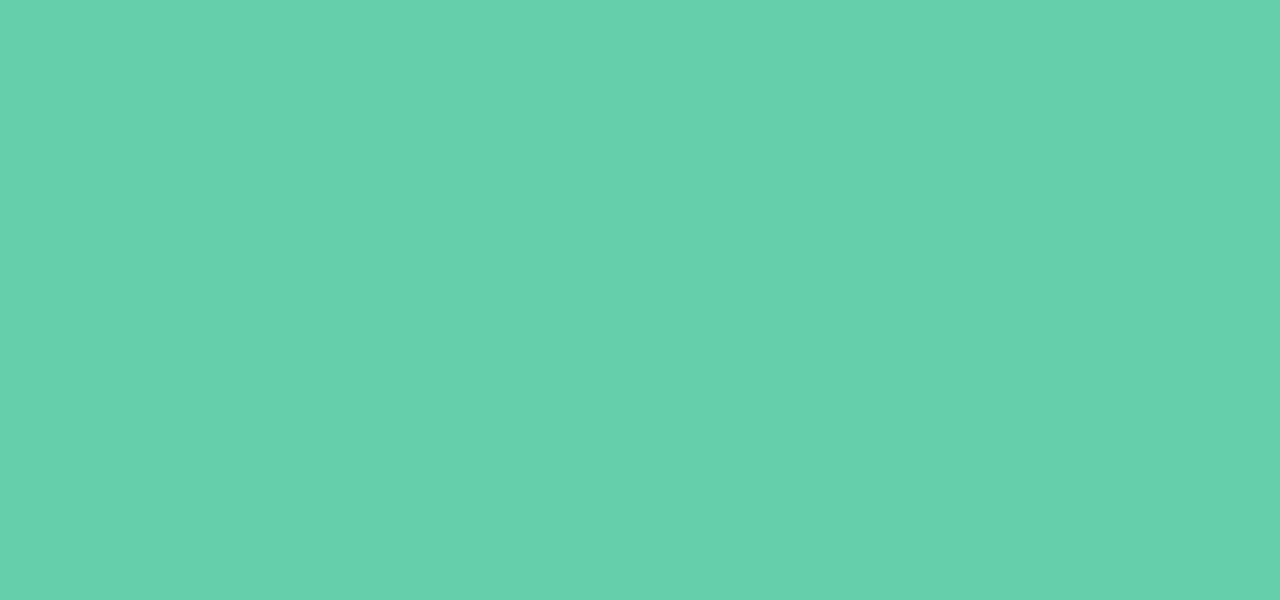
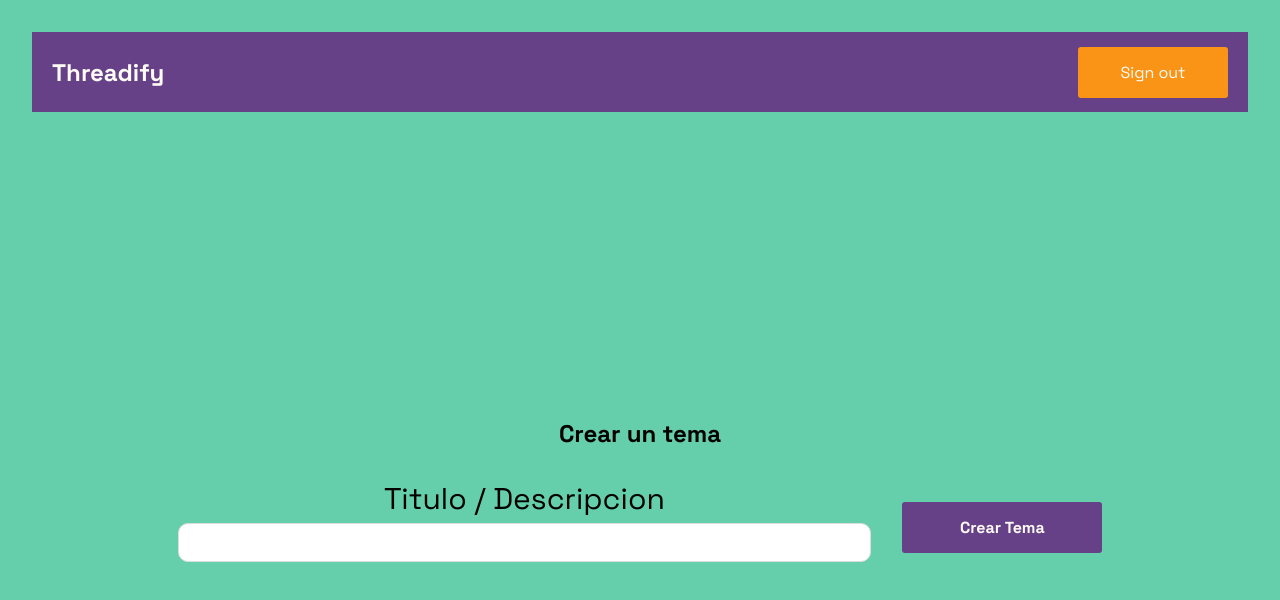
Before and after one commit to daniel69zz/foro, a React (Vite) app: page /tema in a window 1280 px wide. Before the commit this address had no page. Shown: the top 600 px of the page. Built offline with nearby package versions, Linux system fonts and the light colour scheme.

Commit message:
nav bar add

```diff
--- a/src/App.jsx
+++ b/src/App.jsx
@@ -2,9 +2,10 @@ import { useState } from 'react'
 import reactLogo from './assets/react.svg'
 import viteLogo from '/vite.svg'
 import './App.css'
-import { BrowserRouter, Routes, Route } from 'react-router-dom'
-import Login from "./components/Login"
-import Register from "./components/Register"
+import { BrowserRouter, Routes, Route } from 'react-router-dom';
+import Login from "./components/Login";
+import Register from "./components/Register";
+import Home from "./components/Home";
 
 function App() {
   const [count, setCount] = useState(0)
@@ -13,8 +14,9 @@ function App() {
     <div className='app'>
       <BrowserRouter>
           <Routes>
-              <Route path='/login' element={<Login/>}/>
+              <Route path='/' element={<Login/>}/>
               <Route path='/register' element={<Register/>}/>
+              <Route path='/tema' element={<Home/>}/>
           </Routes>
       </BrowserRouter>
 
--- /dev/null
+++ b/src/components/Home.jsx
@@ -0,0 +1,26 @@
+import React, {useState} from 'react';
+import Nav from "./Nav.jsx";
+
+function Home(){
+    const [tema, setTema] = useState("");
+
+    return (
+        <>
+            <Nav/>
+
+            <main className='home'>
+                <h2 className='homeTitle'>Crear un tema</h2>
+                <form className='homeForm'>
+                    <div className='home__container'>
+                        <label htmlFor="tema">Titulo / Descripcion</label>
+                        <input type="text" name='tema'onChange={(e) => setTema(e.target.value)}/>
+                    </div>
+
+                    <button className='homeBtn'>Crear Tema</button>
+                </form>
+            </main>
+        </>
+    );
+}
+
+export default Home;
--- a/src/components/Login.css
+++ b/src/components/Login.css
@@ -1,5 +1,5 @@
 .loginTitle{
-    font-size: 45px;
+    font-size: 40px;
 }
 
 .login{
--- /dev/null
+++ b/src/components/Nav.jsx
@@ -0,0 +1,16 @@
+import React from "react";
+
+function Nav(){
+    return (
+        <nav className="navbar">
+            <h2>Threadify</h2>
+            <div className="navbarRight">
+                <button onClick={() => {
+                    alert("Usuario deslogueado!!");
+                }}>Sign out</button>
+            </div>
+        </nav>
+    );
+}
+
+export default Nav;
--- a/src/index.css
+++ b/src/index.css
@@ -19,6 +19,8 @@ input {
 a {
 	text-decoration: none;
 }
+
+
 .register,
 .login,
 .home,
@@ -32,6 +34,8 @@ a {
 	min-height: 100vh;
 	padding: 30px;
 }
+
+
 .registerTitle,
 .loginTitle,
 .homeTitle,
```
